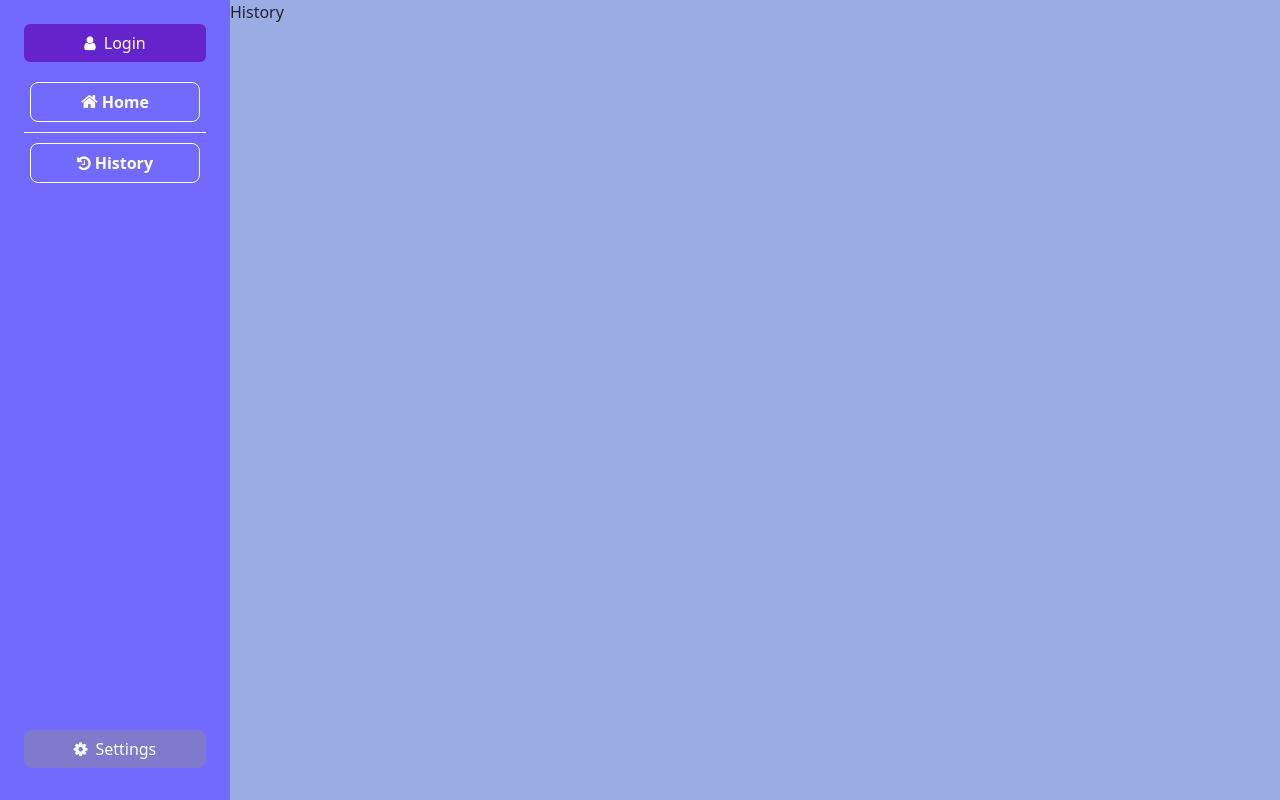
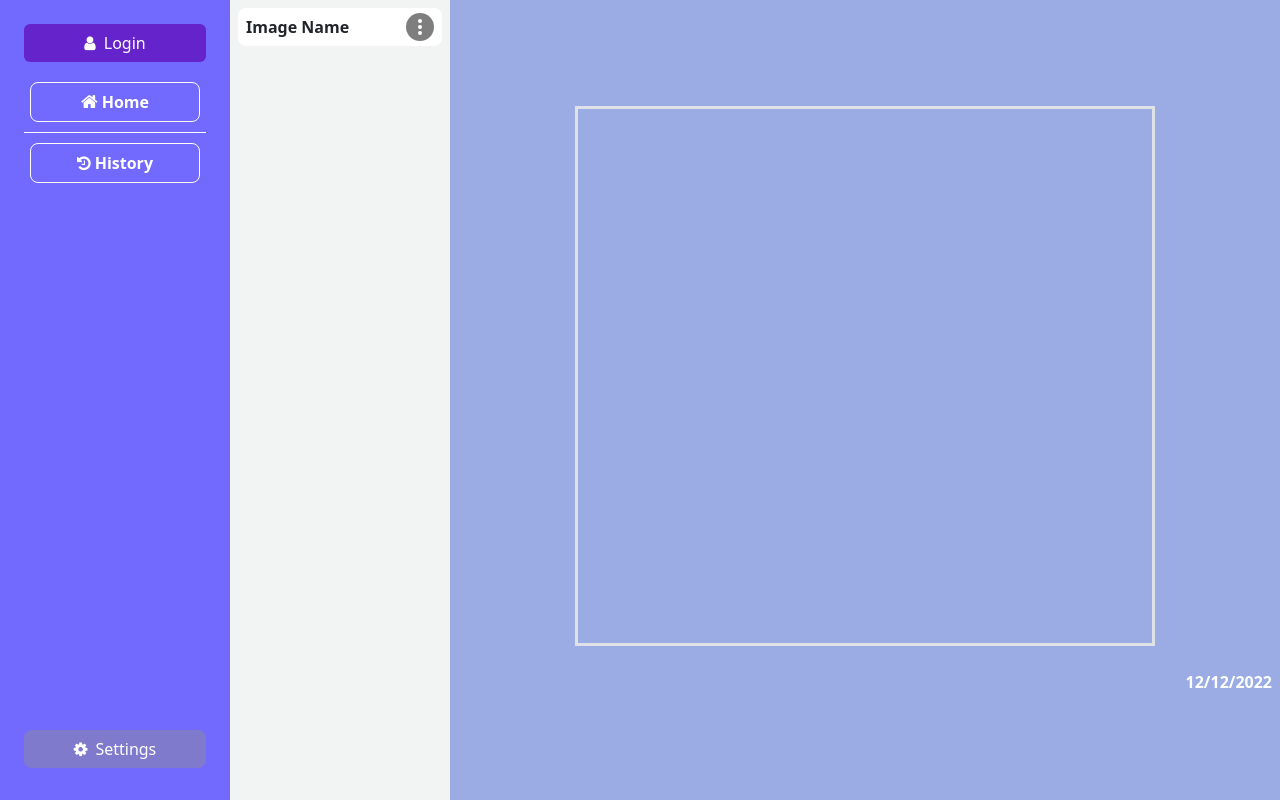
Before and after one commit to kaveenprabodhya/reso-brand-alchemy-fyp, a React (Create React App) app: page / in a window 1280 px wide. Both pictures are taken after a click on the button "History". Built offline with nearby package versions, Linux system fonts and the light colour scheme; a web font is replaced by a local one.

Commit message:
config history

```diff
--- a/src/components/Auth/loginForm.js
+++ b/src/components/Auth/loginForm.js
@@ -7,37 +7,37 @@ const LoginForm = ({ openRegisterModal, closeLoginModal }) => {
   return (
     <>
       <form>
-        <div class="mb-3">
-          <label for="exampleInputEmail1" class="form-label">
+        <div className="mb-3">
+          <label for="exampleInputEmail1" className="form-label">
             Email address
           </label>
           <input
             type="email"
-            class="form-control"
+            className="form-control"
             id="exampleInputEmail1"
             aria-describedby="emailHelp"
           />
-          <div id="emailHelp" class="form-text">
+          <div id="emailHelp" className="form-text">
             We'll never share your email with anyone else.
           </div>
         </div>
-        <div class="mb-3">
-          <label for="exampleInputPassword1" class="form-label">
+        <div className="mb-3">
+          <label for="exampleInputPassword1" className="form-label">
             Password
           </label>
           <input
             type="password"
-            class="form-control"
+            className="form-control"
             id="exampleInputPassword1"
           />
         </div>
-        <div class="mb-3">
+        <div className="mb-3">
           New to ResoBrandAlchemy?{" "}
           <button className="btn btn-outline-info" onClick={openModal}>
             Signup here.
           </button>
         </div>
-        <button type="submit" class="btn btn-primary d-flex ms-auto">
+        <button type="submit" className="btn btn-primary d-flex ms-auto">
           Login
         </button>
       </form>
--- a/src/components/Auth/registerForm.js
+++ b/src/components/Auth/registerForm.js
@@ -7,77 +7,77 @@ const RegisterForm = ({ openLoginModal, closeRegisterModal }) => {
   return (
     <>
       <form>
-        <div class="row mb-3 g-3 align-items-center">
-          <div class="col-auto">
-            <label for="inputFirstName" class="col-form-label">
+        <div className="row mb-3 g-3 align-items-center">
+          <div className="col-auto">
+            <label for="inputFirstName" className="col-form-label">
               First Name
             </label>
           </div>
-          <div class="col-auto">
-            <input type="text" id="inputFirstName" class="form-control" />
+          <div className="col-auto">
+            <input type="text" id="inputFirstName" className="form-control" />
           </div>
-          {/* <div class="col-auto">
-            <span id="passwordHelpInline" class="form-text">
+          {/* <div className="col-auto">
+            <span id="passwordHelpInline" className="form-text">
               Must be 8-20 characters long.
             </span>
           </div> */}
         </div>
-        <div class="row mb-3 g-3 align-items-center">
-          <div class="col-auto">
-            <label for="inputLastName" class="col-form-label">
+        <div className="row mb-3 g-3 align-items-center">
+          <div className="col-auto">
+            <label for="inputLastName" className="col-form-label">
               Last Name
             </label>
           </div>
-          <div class="col-auto">
-            <input type="text" id="inputLastName" class="form-control" />
+          <div className="col-auto">
+            <input type="text" id="inputLastName" className="form-control" />
           </div>
-          {/* <div class="col-auto">
-            <span id="passwordHelpInline" class="form-text">
+          {/* <div className="col-auto">
+            <span id="passwordHelpInline" className="form-text">
               Must be 8-20 characters long.
             </span>
           </div> */}
         </div>
-        <div class="mb-3">
-          <label for="exampleInputEmail1" class="form-label">
+        <div className="mb-3">
+          <label for="exampleInputEmail1" className="form-label">
             Email address
           </label>
           <input
             type="email"
-            class="form-control"
+            className="form-control"
             id="exampleInputEmail1"
             aria-describedby="emailHelp"
           />
-          <div id="emailHelp" class="form-text">
+          <div id="emailHelp" className="form-text">
             We'll never share your email with anyone else.
           </div>
         </div>
-        <div class="mb-3">
-          <label for="exampleInputPassword1" class="form-label">
+        <div className="mb-3">
+          <label for="exampleInputPassword1" className="form-label">
             Password
           </label>
           <input
             type="password"
-            class="form-control"
+            className="form-control"
             id="exampleInputPassword1"
           />
         </div>
-        <div class="mb-3">
-          <label for="exampleInputPassword2" class="form-label">
+        <div className="mb-3">
+          <label for="exampleInputPassword2" className="form-label">
             Confirm Password
           </label>
           <input
             type="password"
-            class="form-control"
+            className="form-control"
             id="exampleInputPassword2"
           />
         </div>
-        <div class="mb-3">
+        <div className="mb-3">
           Already haven an account?{" "}
           <button className="btn btn-outline-info" onClick={openModal}>
             Login here.
           </button>
         </div>
-        <button type="submit" class="btn btn-primary d-flex ms-auto">
+        <button type="submit" className="btn btn-primary d-flex ms-auto">
           Register
         </button>
       </form>
--- a/src/components/History/history.js
+++ b/src/components/History/history.js
@@ -1,5 +1,43 @@
+import classes from "./history.module.css";
+
 const HistoryTab = () => {
-  return <>History</>;
+  return (
+    <>
+      <div
+        style={{
+          backgroundColor: "#F2F4F4",
+          width: "220px",
+          overflowY: "scroll",
+        }}
+      >
+        <div
+          className="rounded-3 mx-2 mt-2 d-flex align-items-center justify-content-between px-2"
+          style={{
+            height: "38px",
+            backgroundColor: "#ffffff",
+          }}
+        >
+          <div className="text-dark fw-bold">Image Name</div>
+          <div className={classes.circle}>
+            <div>
+              <div className={classes.dot}></div>
+              <div className={classes.dot}></div>
+              <div className={classes.dot}></div>
+            </div>
+          </div>
+        </div>
+      </div>
+      <div className="col d-flex flex-column justify-content-center align-items-center">
+        <div
+          className="border border-3"
+          style={{ width: "580px", height: "540px" }}
+        ></div>
+        <div className="w-100 d-flex me-3 mt-4 text-white fw-bolder justify-content-end">
+          12/12/2022
+        </div>
+      </div>
+    </>
+  );
 };
 
 export default HistoryTab;
--- /dev/null
+++ b/src/components/History/history.module.css
@@ -0,0 +1,19 @@
+.circle {
+  width: 28px;
+  height: 28px;
+  background-color: black;
+  border-radius: 25px;
+  display: flex;
+  justify-content: center;
+  align-items: center;
+  opacity: 0.5;
+}
+
+.dot {
+  width: 4px;
+  height: 4px;
+  margin: 2px;
+  background-color: white;
+  border-radius: 30px;
+  z-index: 5px;
+}
--- a/src/components/Home/emotioncapture.css
+++ b/src/components/Home/emotioncapture.css
@@ -5,6 +5,9 @@
   width: 100%;
   height: 100%;
   background-color: black;
+  background-image: url("../../assets/logo512.png");
+  background-repeat: no-repeat;
+  background-position: center;
   color: white;
   display: flex;
   align-items: center;
--- a/src/components/Home/emotioncapture.js
+++ b/src/components/Home/emotioncapture.js
@@ -13,7 +13,9 @@ const EmotionCapture = ({ webcamRef }) => {
     <>
       <div className="container" style={{ height: "100%" }}>
         <div
-          className="d-flex align-items-center justify-content-center"
+          className={`${
+            !isStreaming ? "black-canvas" : ""
+          } d-flex align-items-center justify-content-center`}
           style={{ height: "100%" }}
         >
           <Webcamstreamcapture
@@ -22,9 +24,6 @@ const EmotionCapture = ({ webcamRef }) => {
             height="480"
             onStreamingStatusChange={handleStreamingStatusChange}
           />
-          {!isStreaming && (
-            <div className="black-canvas">Camera is not streaming</div>
-          )}
         </div>
       </div>
     </>
```
Also changed, not shown: src/assets/logo512.png (added).
